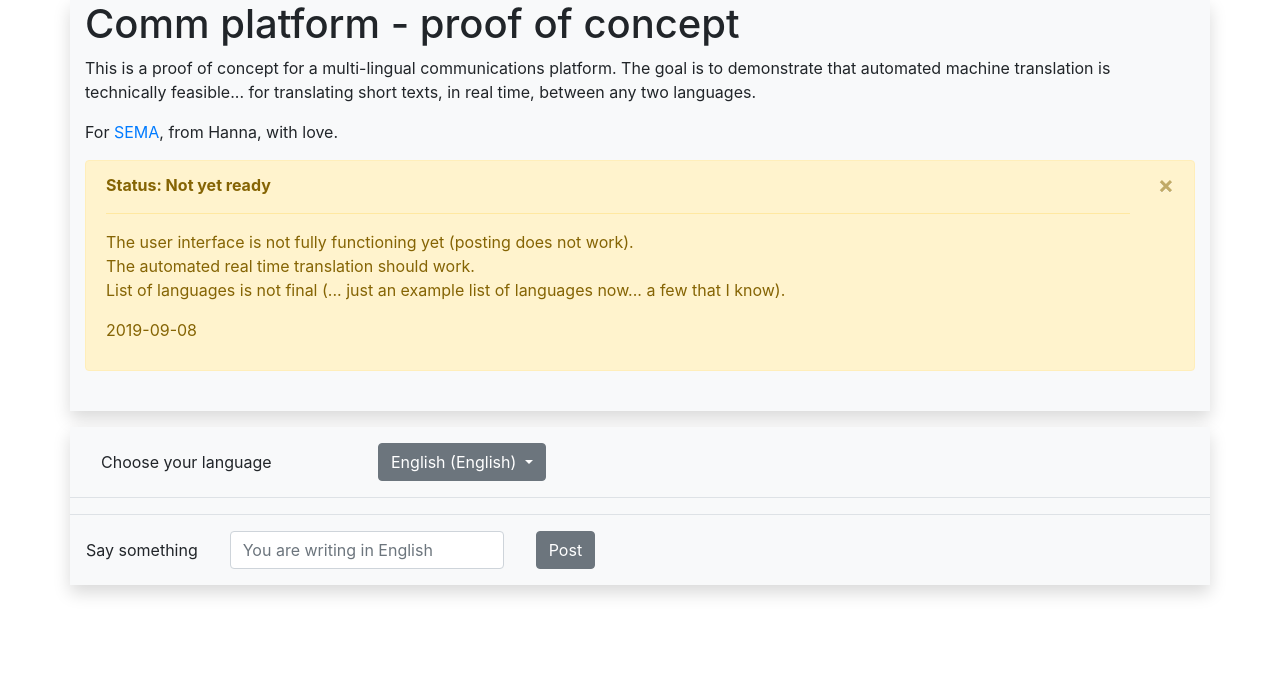
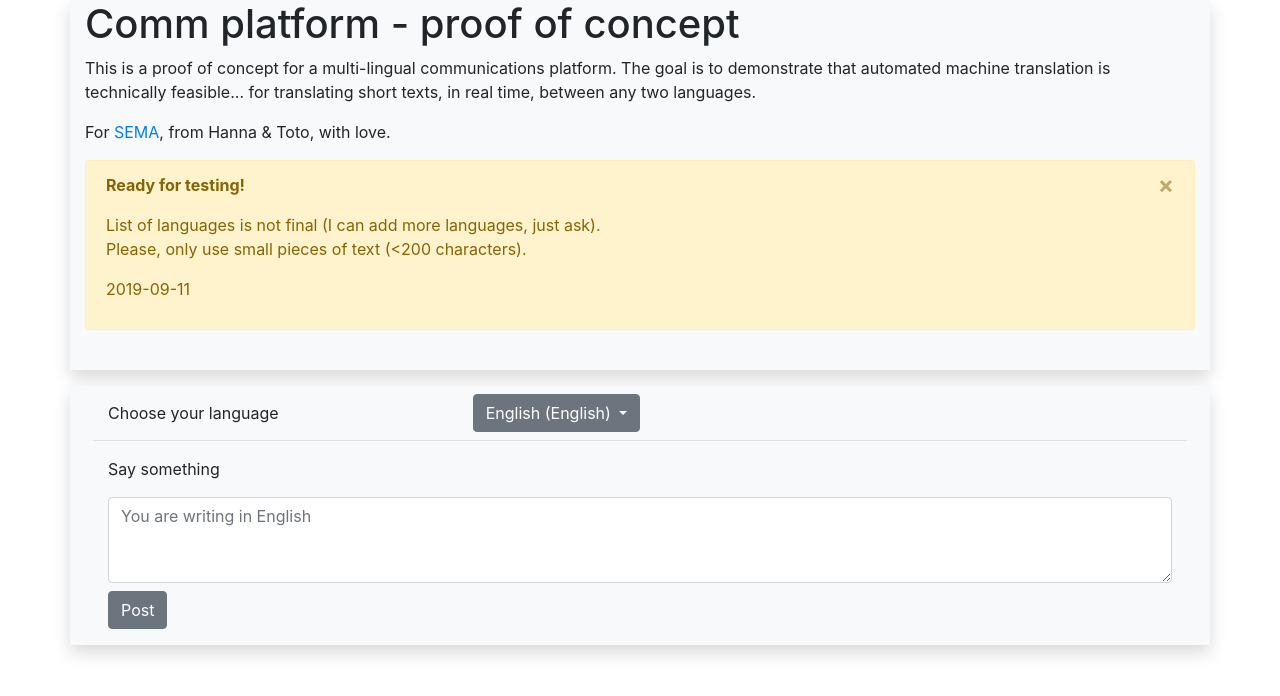
Before and after one commit to totobgycs/sema, a Django app: page /1/ in a window 1280 px wide. Shown: the top 696 px of the page. Run offline with Django 3.2, Linux system fonts and the light colour scheme; data comes from the database, SQL or seed files in the repository; data that the repository does not hold is empty; some libraries are stand-ins or nearby versions.

Commit message:
Feature/bigtextbox (#31)
* Made posting have a large input field

* Made the user interface more pretty

```diff
--- a/demo/templates/demo/index.html
+++ b/demo/templates/demo/index.html
@@ -7,22 +7,19 @@
   <h1>Comm platform - proof of concept</h1>
   <p>This is a proof of concept for a multi-lingual communications platform. The goal is to demonstrate that automated machine translation is technically feasible... for translating short texts, in real time, between any two languages.
   </p>
-  <p>For <a href="https://www.mukwegefoundation.org/sema/">SEMA</a>, from Hanna, with love.
+  <p>For <a href="https://www.mukwegefoundation.org/sema/">SEMA</a>, from Hanna & Toto, with love.
   </p>
 	<div class="alert alert-warning alert-dismissible fade show" role="alert">
 		<p>
-    <strong>Status: Not yet ready</strong>
+    <strong>Ready for testing!</strong>
     </p>
-		<hr>
 		<p>
-    The user interface is not fully functioning yet (posting does not work).
+    List of languages is not final (I can add more languages, just ask).
     <br>
-    The automated real time translation should work.
-    <br>
-    List of languages is not final (... just an example list of languages now... a few that I know).
+    Please, only use small pieces of text (<200 characters).
     </p>
     <p>
-    2019-09-08
+    2019-09-11
     </p>
 		<button type="button" class="close" data-dismiss="alert" aria-label="Close">
 		  <span aria-hidden="true">&times;</span>
@@ -34,14 +31,15 @@
 <div class="container bg-light shadow">
 <!------------------------------------------>
 
-  <div class="row border-bottom">
-		<div class="input-group m-3">
-		  <label for="dropdownLang" class="col-3 col-form-label">Choose your language</label>
-			<div class="col-3 dropdown">
+  <!-- The language selection area -->
+
+  <div class="row border-bottom m-2">
+		<div class="input-group my-2">
+		  <label for="dropdownLang" class="col-4 col-form-label">Choose your language</label>
+			<div class="dropdown col-4">
 				<a class="btn btn-secondary dropdown-toggle" href="#" role="button" id="dropdownLang" data-toggle="dropdown" aria-haspopup="true" aria-expanded="false">
 					{{chosen_language.lang_native}} ({{chosen_language.lang_english}})
 				</a>
-
 				<div class="dropdown-menu" aria-labelledby="dropdownMenuLink">
 					{% for language in languages %}
           <a class="dropdown-item" href="{% url 'language' language.lang_english %}">{{ language.lang_native}} ({{language.lang_english}})</a>
@@ -51,36 +49,32 @@
 		</div>
   </div>
 
-<!------------------------------------------>
+  <!-- The most recent messages -->
 
-  <div class="row">
-		<table class="table table-borderless">
-			<tbody>
-        {% for message in messages %}
-				<tr>
-				  <td style="color: grey">{{ message.timestamp }}</td>
-				  <td class="">{{ message.translated_text }}</td>
-				  <td style="color: grey;">{{ message.note }}</td>
-				</tr>
-        {% endfor %}
-			</tbody>
-		</table>
+  {% for message in messages %}
+  <div class="row m-2">
+    <div class="col-md-2 col-sm-6" style="color: grey">{{ message.timestamp }}</div>
+    <div class="col-md-8 col-sm-12">{{ message.translated_text }}</div>
+    <div class="col-md-2 col-sm-6" style="color: grey;">{{ message.note }}</div>
   </div>
+  {% endfor %}
 
-<!------------------------------------------>
+  <!--The posting are -->
 
-  <div class="row border-top">
-
-    <form class="form-inline" action="{% url 'postmessage' chosen_language.lang_english %}" method="post">
-      <div class="form-group m-3">
+  <div class="row m-2">
+    <form class="w-100" action="{% url 'postmessage' chosen_language.lang_english %}" method="post">
+      <div class="form-group">
         {% csrf_token %}
-        <label for="message_text">Say something</label>
+        <div class="col-md-12 col-sm-12 my-2">
+          <label for="message_text">Say something</label>
+        </div>
+        <div class="col-md-12 col-sm-12">
+          <textarea class="form-control" rows="3" id="message_text" name="message_text" placeholder="You are writing in {{chosen_language.lang_english}}"></textarea>
+        </div>
+        <div class="col-md-12 col-sm-6 my-2">
+          <input class="btn btn-secondary" type="submit" value="Post">
+        </div>
       </div>
-      <div class="form-group m-3">
-        <input type="text" class="form-control" id="message_text" name="message_text" placeholder="You are writing in {{chosen_language.lang_english}}">
-      </div>
-      <input class="btn btn-secondary m-3" type="submit" value="Post">
-
     </form>
   </div>
 
```
